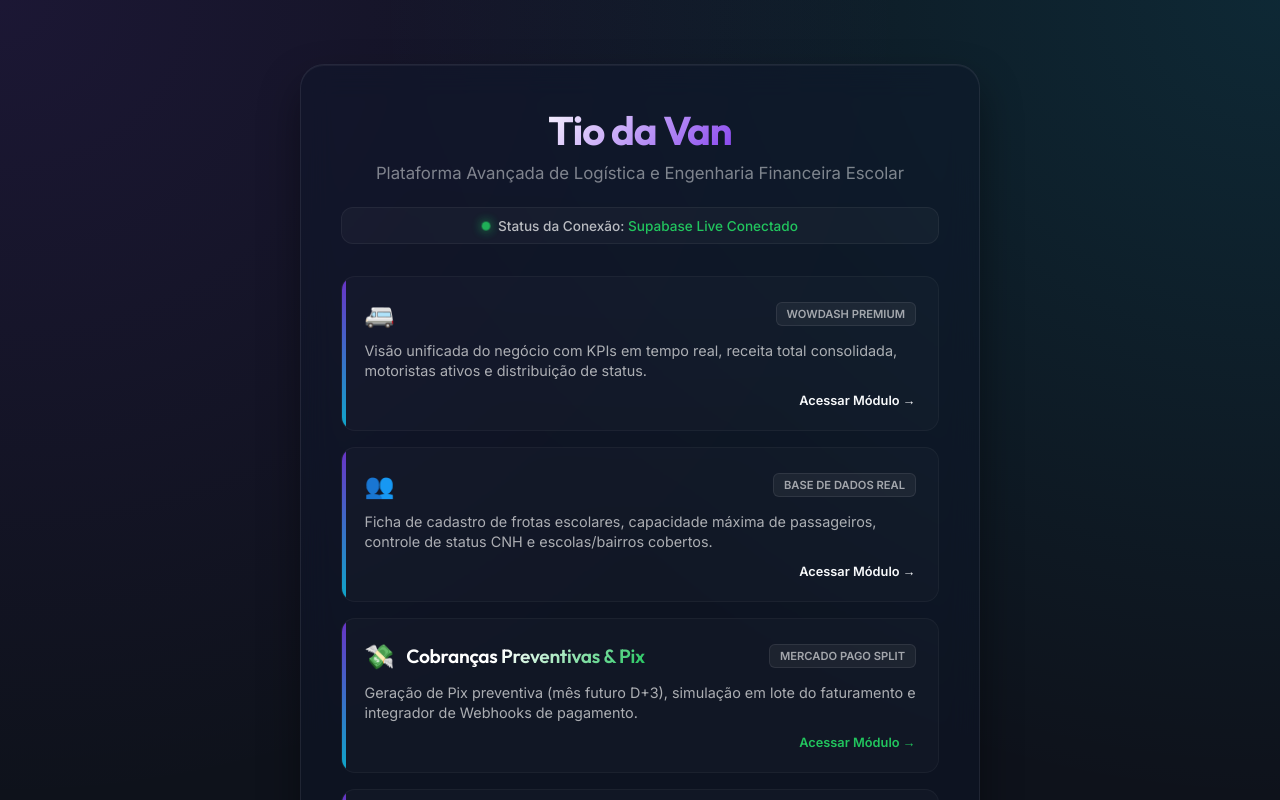
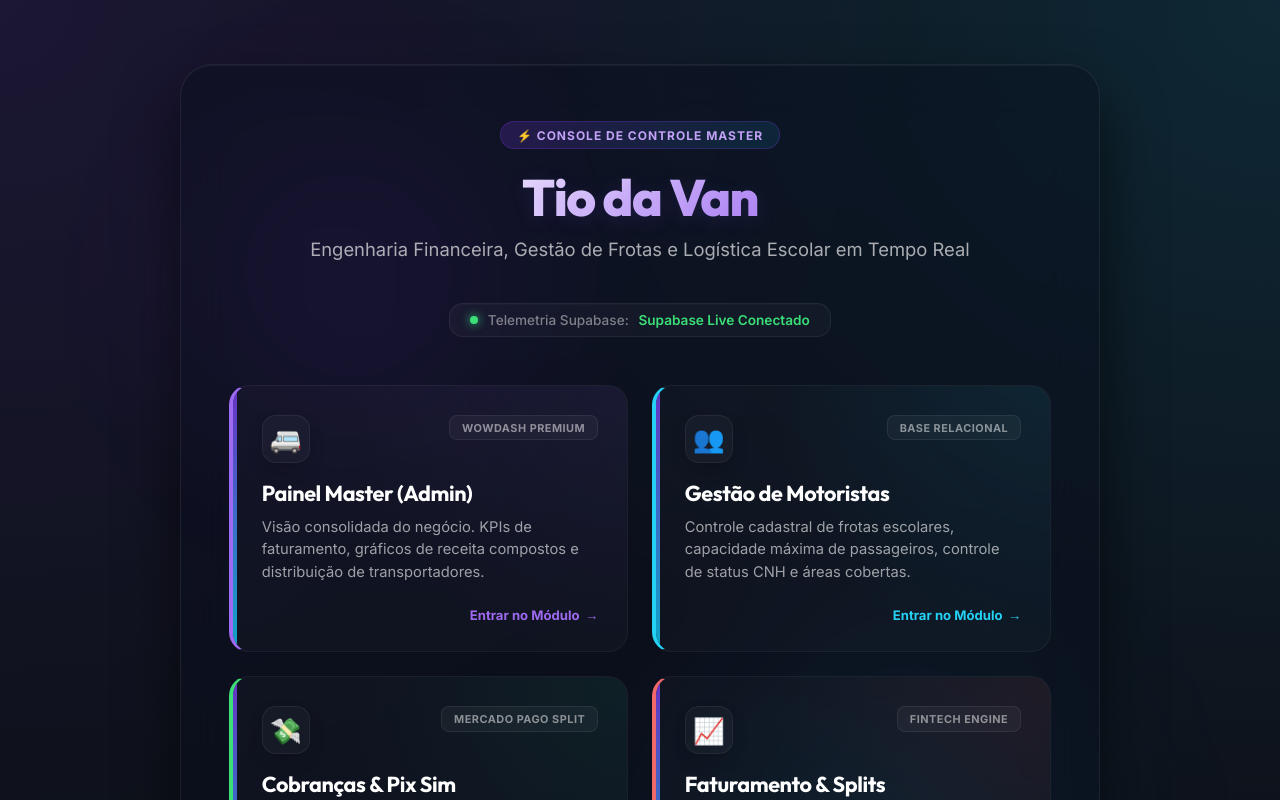
Before and after one commit to fosfosilvio-beep/Tio-da-van, a Next.js app: page / in a window 1280 px wide. Shown: the top 800 px of the page. Built offline with nearby package versions, Linux system fonts and the light colour scheme; no server answers; the database is empty.

Commit message:
design: upgrade launchpad with ultra-premium WowDash grid design and neon features

```diff
--- a/app/page.tsx
+++ b/app/page.tsx
@@ -7,7 +7,7 @@
   const cookieStore = await cookies();
   const supabase = createClient(cookieStore);
 
-  let dbStatus = "Offline / Mock fallback";
+  let dbStatus = "Offline / Fallback Ativo";
   let isDbConnected = false;
 
   try {
@@ -22,75 +22,180 @@
 
   const navigationModules = [
     {
-      title: "Painel de Controle Master (Admin)",
+      title: "Painel Master (Admin)",
       path: "/dashboard",
       icon: "🚐",
-      description: "Visão unificada do negócio com KPIs em tempo real, receita total consolidada, motoristas ativos e distribuição de status.",
+      description: "Visão consolidada do negócio. KPIs de faturamento, gráficos de receita compostos e distribuição de transportadores.",
       badge: "WowDash Premium",
-      color: "var(--primary)"
+      color: "hsl(263, 83%, 68%)",
+      glowColor: "rgba(139, 92, 246, 0.15)",
+      borderColor: "rgba(139, 92, 246, 0.25)"
     },
     {
       title: "Gestão de Motoristas",
       path: "/dashboard/motoristas",
       icon: "👥",
-      description: "Ficha de cadastro de frotas escolares, capacidade máxima de passageiros, controle de status CNH e escolas/bairros cobertos.",
-      badge: "Base de Dados Real",
-      color: "var(--secondary)"
+      description: "Controle cadastral de frotas escolares, capacidade máxima de passageiros, controle de status CNH e áreas cobertas.",
+      badge: "Base Relacional",
+      color: "hsl(190, 90%, 55%)",
+      glowColor: "rgba(6, 182, 212, 0.15)",
+      borderColor: "rgba(6, 182, 212, 0.25)"
     },
     {
-      title: "Cobranças Preventivas & Pix",
+      title: "Cobranças & Pix Sim",
       path: "/dashboard/cobrancas",
       icon: "💸",
-      description: "Geração de Pix preventiva (mês futuro D+3), simulação em lote do faturamento e integrador de Webhooks de pagamento.",
+      description: "Faturamento preventivo automatizado com D+3 de vencimento. Simuladores de webhooks Mercado Pago e Pix.",
       badge: "Mercado Pago Split",
-      color: "hsl(var(--success))"
+      color: "hsl(142, 71%, 55%)",
+      glowColor: "rgba(16, 185, 129, 0.15)",
+      borderColor: "rgba(16, 185, 129, 0.25)"
     },
     {
-      title: "Faturamento & Splits Comerciais",
+      title: "Faturamento & Splits",
       path: "/dashboard/faturamento",
       icon: "📈",
-      description: "Divisão automática de pagamentos: taxa de comissão da plataforma (5%) e repasse direto para contas de motoristas (95%).",
-      badge: "Fintech Core",
-      color: "hsl(var(--danger))"
+      description: "Divisão de receitas inteligente: taxa de comissão da plataforma (5%) e repasse para contas de motoristas (95%).",
+      badge: "Fintech Engine",
+      color: "hsl(0, 84%, 68%)",
+      glowColor: "rgba(239, 68, 68, 0.15)",
+      borderColor: "rgba(239, 68, 68, 0.25)"
     }
   ];
 
   return (
-    <main className="app-container" style={{ maxWidth: "680px", margin: "2rem auto", width: "95%" }}>
-      <header className="app-header" style={{ marginBottom: "1.5rem" }}>
-        <h1 className="app-title" style={{ fontSize: "2.5rem", letterSpacing: "-1px" }}>Tio da Van</h1>
-        <p className="app-subtitle" style={{ fontSize: "1.05rem", opacity: 0.8 }}>
-          Plataforma Avançada de Logística e Engenharia Financeira Escolar
+    <div style={{
+      minHeight: "100vh",
+      width: "100%",
+      display: "flex",
+      alignItems: "center",
+      justifyContent: "center",
+      padding: "2rem 1rem",
+      position: "relative"
+    }}>
+      {/* Decorative Blur Orbs */}
+      <div style={{
+        position: "absolute",
+        top: "10%",
+        left: "15%",
+        width: "300px",
+        height: "300px",
+        borderRadius: "50%",
+        background: "hsla(263, 83%, 58%, 0.15)",
+        filter: "blur(80px)",
+        pointerEvents: "none",
+        zIndex: 0
+      }} />
+      <div style={{
+        position: "absolute",
+        bottom: "10%",
+        right: "15%",
+        width: "350px",
+        height: "350px",
+        borderRadius: "50%",
+        background: "hsla(190, 90%, 50%, 0.12)",
+        filter: "blur(90px)",
+        pointerEvents: "none",
+        zIndex: 0
+      }} />
+
+      <main style={{
+        width: "100%",
+        maxWidth: "920px",
+        background: "rgba(10, 15, 30, 0.45)",
+        backdropFilter: "blur(24px)",
+        WebkitBackdropFilter: "blur(24px)",
+        border: "1px solid rgba(255, 255, 255, 0.07)",
+        borderRadius: "32px",
+        padding: "3.5rem 3rem",
+        boxShadow: "0 30px 60px rgba(0, 0, 0, 0.6), inset 0 1px 0 rgba(255, 255, 255, 0.05)",
+        position: "relative",
+        zIndex: 1,
+        animation: "fadeIn 0.8s cubic-bezier(0.16, 1, 0.3, 1)"
+      }}>
+        {/* Top Header Section */}
+        <header style={{ textAlign: "center", marginBottom: "2.5rem" }}>
+          <div style={{
+            display: "inline-flex",
+            alignItems: "center",
+            gap: "0.5rem",
+            background: "linear-gradient(135deg, hsla(263, 83%, 58%, 0.2), hsla(190, 90%, 50%, 0.1))",
+            border: "1px solid hsla(263, 83%, 58%, 0.25)",
+            padding: "0.35rem 1rem",
+            borderRadius: "50px",
+            fontSize: "0.75rem",
+            fontWeight: 700,
+            textTransform: "uppercase",
+            letterSpacing: "1px",
+            color: "hsl(263, 83%, 80%)",
+            marginBottom: "1rem"
+          }}>
+            ⚡ Console de Controle Master
+          </div>
+          <h1 style={{
+            fontSize: "3.2rem",
+            fontWeight: 800,
+            margin: 0,
+            letterSpacing: "-1.5px",
+            fontFamily: "var(--font-family-title)",
+            background: "linear-gradient(135deg, #ffffff 20%, hsl(263, 83%, 72%) 70%, hsl(190, 90%, 50%) 100%)",
+            WebkitBackgroundClip: "text",
+            WebkitTextFillColor: "transparent",
+            textShadow: "0 4px 20px rgba(139, 92, 246, 0.15)"
+          }}>
+            Tio da Van
+          </h1>
+          <p style={{
+            color: "rgba(255, 255, 255, 0.65)",
+            fontSize: "1.15rem",
+            marginTop: "0.5rem",
+            fontWeight: 400,
+            lineHeight: "1.4"
+          }}>
+            Engenharia Financeira, Gestão de Frotas e Logística Escolar em Tempo Real
           </p>
         </header>
 
-      {/* Telemetry Status Bar */}
+        {/* Supabase Status Pill */}
+        <div style={{
+          display: "flex",
+          justifyContent: "center",
+          marginBottom: "3rem"
+        }}>
           <div style={{
             display: "flex",
             alignItems: "center",
-        justifyContent: "center",
-        gap: "0.5rem",
+            gap: "0.6rem",
+            background: "rgba(255, 255, 255, 0.03)",
+            border: "1px solid rgba(255, 255, 255, 0.06)",
+            padding: "0.5rem 1.25rem",
+            borderRadius: "14px",
             fontSize: "0.85rem",
-        padding: "0.6rem 1rem",
-        borderRadius: "12px",
-        background: "rgba(255, 255, 255, 0.03)",
-        border: "1px solid rgba(255, 255, 255, 0.05)",
-        marginBottom: "2rem"
+            fontWeight: 500,
+            boxShadow: "inset 0 1px 0 rgba(255,255,255,0.02)"
           }}>
             <span style={{
               width: "8px",
               height: "8px",
               borderRadius: "50%",
-          background: isDbConnected ? "hsl(var(--success))" : "hsl(var(--danger))",
-          boxShadow: isDbConnected ? "0 0 10px hsl(var(--success))" : "0 0 10px hsl(var(--danger))",
-          animation: "pulse 2s infinite ease-in-out"
+              background: isDbConnected ? "hsl(142, 71%, 55%)" : "hsl(0, 84%, 60%)",
+              boxShadow: isDbConnected ? "0 0 10px hsl(142, 71%, 55%)" : "0 0 10px hsl(0, 84%, 60%)",
+              display: "inline-block"
             }} />
-        <span style={{ color: "rgba(255, 255, 255, 0.7)", fontWeight: 500 }}>
-          Status da Conexão: <span style={{ color: isDbConnected ? "hsl(var(--success))" : "rgba(255, 255, 255, 0.5)" }}>{dbStatus}</span>
+            <span style={{ color: "rgba(255, 255, 255, 0.45)" }}>Telemetria Supabase:</span>
+            <span style={{ color: isDbConnected ? "hsl(142, 71%, 55%)" : "rgba(255, 255, 255, 0.7)", fontWeight: 600 }}>
+              {dbStatus}
             </span>
           </div>
+        </div>
 
-      <div style={{ display: "flex", flexDirection: "column", gap: "1rem" }}>
+        {/* 2x2 Launch Grid */}
+        <div style={{
+          display: "grid",
+          gridTemplateColumns: "repeat(auto-fit, minmax(360px, 1fr))",
+          gap: "1.5rem",
+          marginBottom: "2.5rem"
+        }}>
           {navigationModules.map((mod) => (
             <Link
               key={mod.path}
@@ -101,83 +206,139 @@
                 display: "block"
               }}
             >
-            <div className="todo-item" style={{
+              <div
+                className="todo-item"
+                style={{
+                  height: "100%",
                   display: "flex",
                   flexDirection: "column",
+                  justifyContent: "space-between",
+                  background: "rgba(255, 255, 255, 0.02)",
+                  border: `1px solid rgba(255, 255, 255, 0.05)`,
+                  borderLeft: `4px solid ${mod.color}`,
+                  borderRadius: "20px",
+                  padding: "1.8rem",
+                  transition: "all 0.4s cubic-bezier(0.16, 1, 0.3, 1)",
+                  cursor: "pointer",
+                  position: "relative",
+                  overflow: "hidden"
+                }}
+              >
+                {/* Glow Overlay behind cards on hover (triggers dynamically using CSS inside app-container) */}
+                <div style={{
+                  position: "absolute",
+                  top: 0,
+                  left: 0,
+                  width: "100%",
+                  height: "100%",
+                  background: `radial-gradient(circle at 100% 0%, ${mod.glowColor}, transparent 60%)`,
+                  opacity: 0.5,
+                  pointerEvents: "none",
+                  zIndex: 0
+                }} />
+
+                <div style={{ position: "relative", zIndex: 1 }}>
+                  {/* Icon & Title Header Row */}
+                  <div style={{
+                    display: "flex",
+                    justifyContent: "space-between",
                     alignItems: "flex-start",
-              gap: "0.5rem",
-              padding: "1.4rem",
-              cursor: "pointer"
+                    marginBottom: "1rem"
                   }}>
-              {/* Top Row with Badge & Icon */}
-              <div style={{ display: "flex", width: "100%", justifyContent: "space-between", alignItems: "center" }}>
-                <div style={{ display: "flex", alignItems: "center", gap: "0.75rem" }}>
-                  <span style={{ fontSize: "1.5rem" }}>{mod.icon}</span>
-                  <h3 style={{
-                    fontSize: "1.2rem",
-                    fontWeight: 600,
-                    margin: 0,
-                    letterSpacing: "-0.3px",
-                    fontFamily: "var(--font-family-title)",
-                    background: `linear-gradient(135deg, #fff 40%, ${mod.color} 100%)`,
-                    WebkitBackgroundClip: "text",
-                    WebkitTextFillColor: "transparent"
+                    <div style={{
+                      width: "48px",
+                      height: "48px",
+                      borderRadius: "14px",
+                      background: `rgba(255, 255, 255, 0.03)`,
+                      border: `1px solid rgba(255, 255, 255, 0.06)`,
+                      display: "flex",
+                      alignItems: "center",
+                      justifyContent: "center",
+                      fontSize: "1.6rem",
+                      boxShadow: "0 8px 16px rgba(0,0,0,0.15)"
                     }}>
-                    {mod.title}
-                  </h3>
+                      {mod.icon}
                     </div>
                     <span style={{
-                  fontSize: "0.7rem",
-                  fontWeight: 600,
+                      fontSize: "0.68rem",
+                      fontWeight: 700,
                       textTransform: "uppercase",
-                  padding: "0.25rem 0.6rem",
-                  borderRadius: "6px",
-                  background: "rgba(255, 255, 255, 0.05)",
-                  color: "rgba(255, 255, 255, 0.6)",
-                  border: "1px solid rgba(255, 255, 255, 0.08)"
+                      padding: "0.3rem 0.75rem",
+                      borderRadius: "8px",
+                      background: "rgba(255, 255, 255, 0.04)",
+                      color: "rgba(255, 255, 255, 0.5)",
+                      border: "1px solid rgba(255, 255, 255, 0.07)",
+                      letterSpacing: "0.5px"
                     }}>
                       {mod.badge}
                     </span>
                   </div>
 
-              {/* Description */}
+                  {/* Title & Description */}
+                  <h3 style={{
+                    fontSize: "1.35rem",
+                    fontWeight: 700,
+                    margin: "0 0 0.6rem 0",
+                    letterSpacing: "-0.4px",
+                    fontFamily: "var(--font-family-title)",
+                    color: "#ffffff"
+                  }}>
+                    {mod.title}
+                  </h3>
                   <p style={{
-                margin: "0.25rem 0 0 0",
-                fontSize: "0.9rem",
-                lineHeight: "1.4",
-                color: "rgba(255, 255, 255, 0.65)"
+                    margin: 0,
+                    fontSize: "0.92rem",
+                    lineHeight: "1.5",
+                    color: "rgba(255, 255, 255, 0.6)"
                   }}>
                     {mod.description}
                   </p>
+                </div>
 
-              {/* Action indicator on hover (handled by CSS variables but styled elegantly) */}
+                {/* Arrow CTA */}
                 <div style={{
+                  position: "relative",
+                  zIndex: 1,
                   alignSelf: "flex-end",
-                fontSize: "0.8rem",
-                fontWeight: 600,
+                  fontSize: "0.82rem",
+                  fontWeight: 700,
                   color: mod.color,
                   display: "flex",
                   alignItems: "center",
-                gap: "0.25rem",
-                marginTop: "0.25rem"
+                  gap: "0.35rem",
+                  marginTop: "1.5rem"
                 }}>
-                Acessar Módulo &rarr;
+                  Entrar no Módulo
+                  <span style={{ transition: "transform 0.2s" }} className="cta-arrow">&rarr;</span>
                 </div>
               </div>
             </Link>
           ))}
         </div>
 
+        {/* Global Footer */}
         <footer style={{
-        marginTop: "2.5rem",
+          marginTop: "3rem",
           textAlign: "center",
+          fontSize: "0.8rem",
+          color: "rgba(255, 255, 255, 0.3)",
+          borderTop: "1px solid rgba(255, 255, 255, 0.06)",
+          paddingTop: "1.5rem",
+          display: "flex",
+          justifyContent: "space-between",
+          alignItems: "center",
+          flexWrap: "wrap",
+          gap: "1rem"
+        }}>
+          <span>Tio da Van &copy; 2026 • Painel Admin Master</span>
+          <span style={{
             fontSize: "0.75rem",
-        color: "rgba(255, 255, 255, 0.35)",
-        borderTop: "1px solid rgba(255, 255, 255, 0.05)",
-        paddingTop: "1rem"
+            color: "rgba(255, 255, 255, 0.2)"
           }}>
-        Tio da Van &copy; 2026 • Painel Admin Cherry-Picked WowDash • Supabase Backend • Mercado Pago Pix Split
+            WowDash High-Fidelity Conversion • Next.js 16 (Turbopack)
+          </span>
         </footer>
       </main>
+    </div>
   );
 }
```
Also changed, not shown: 1 other file (tests, documents, lock files or other folders). Lines whose indentation alone changed are shown as unchanged.
